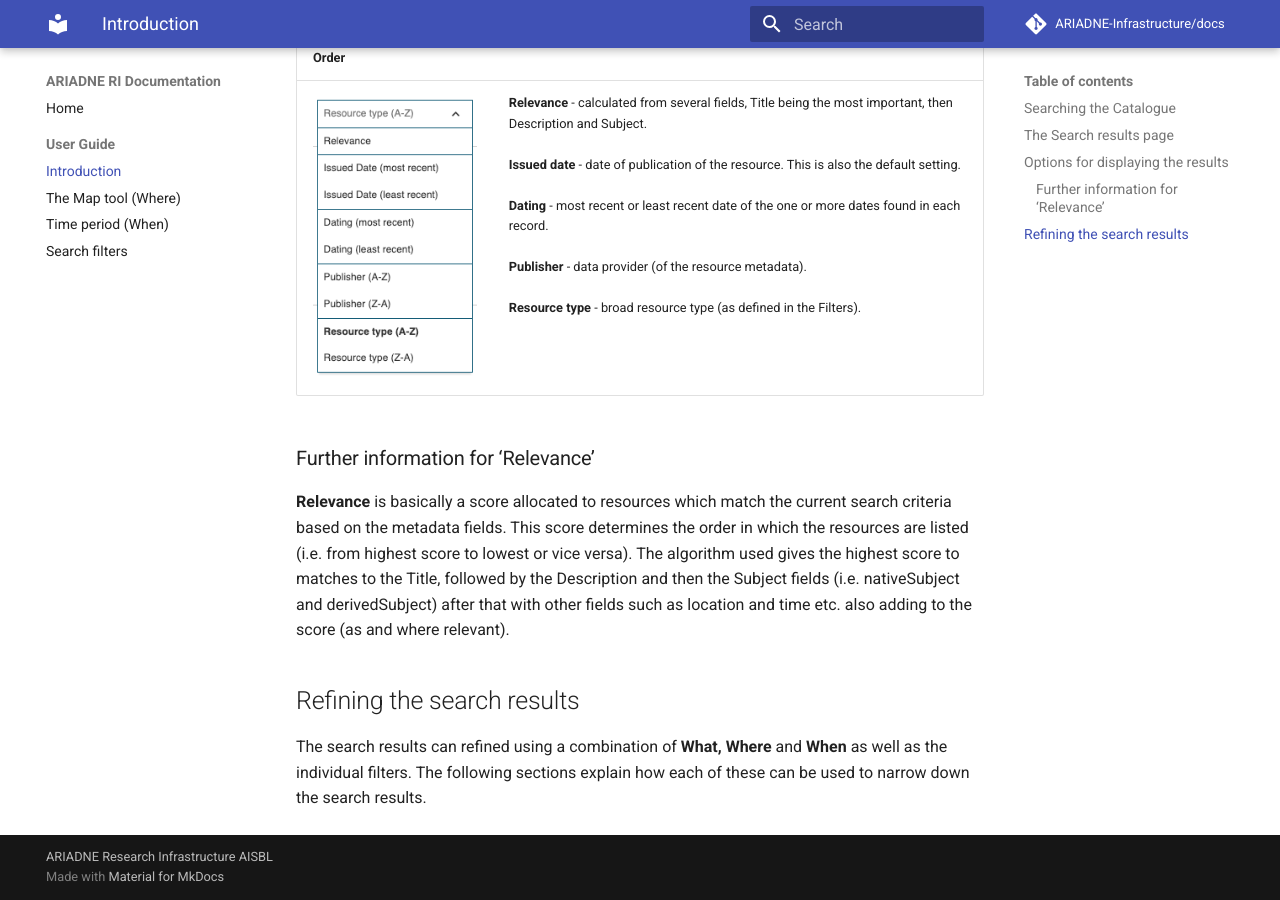
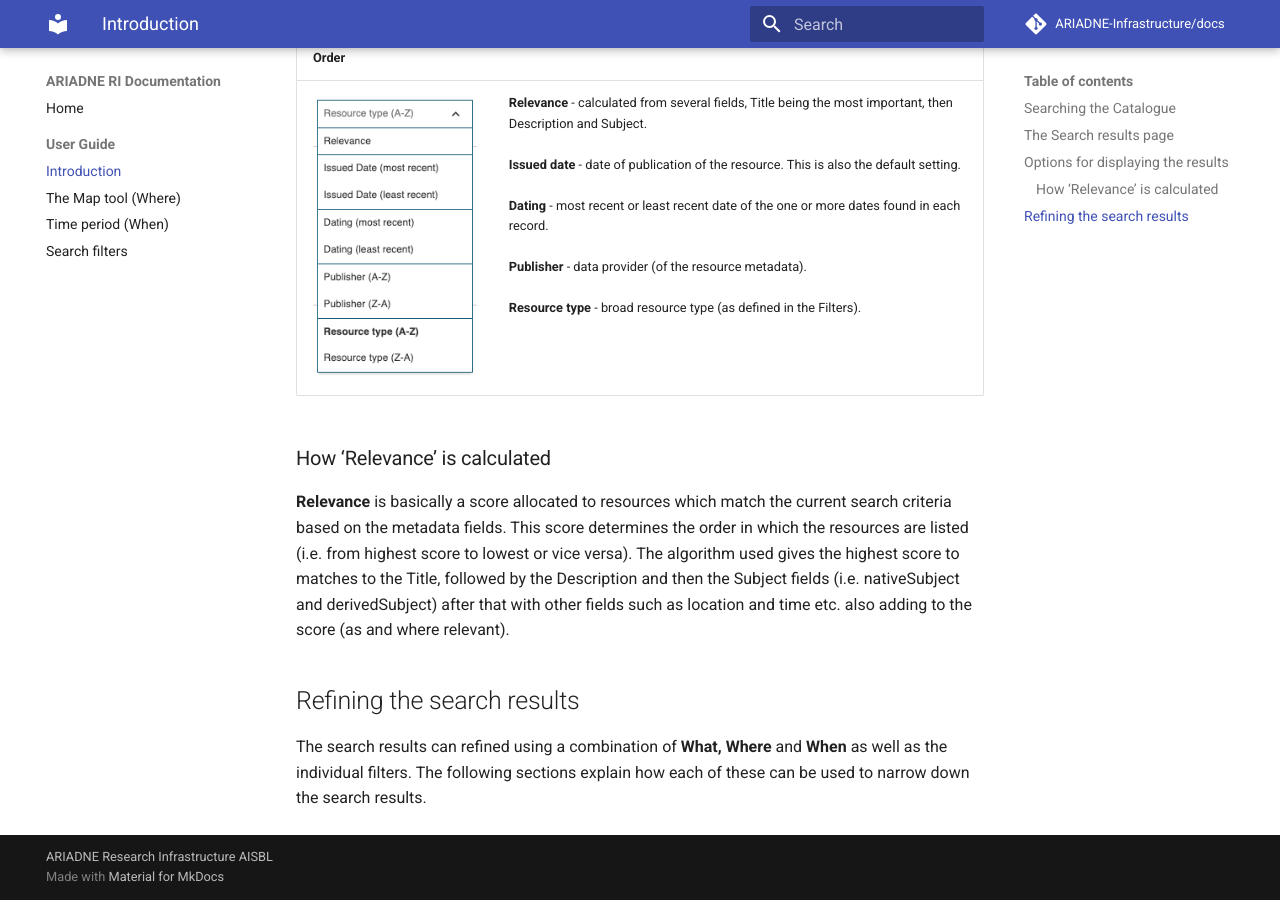
Before and after one commit to uoy-ads/hsds-data-catalogue-docs, an MkDocs documentation site: the page built from docs/Portal_User_Guide/Section-1_What.md, in a window 1280 px wide and 900 px high, scrolled down 3612 px. Built offline with MkDocs 1.6.1 and Material for MkDocs 9.7.7, drawn with Linux system fonts in a browser that asks for light colours; comment, search, counter and statistics services are not loaded.

Commit message:
Update Section-1_What.md

```diff
--- a/docs/Portal_User_Guide/Section-1_What.md
+++ b/docs/Portal_User_Guide/Section-1_What.md
@@ -56,7 +56,7 @@ At the top on the right hand side of the Results page are two options for contro
 | ------------- | ----------- |
 | ![Alt text](../assets/31-Order_options.png) | **Relevance** - calculated from several fields, Title being the most important, then Description and Subject.<Br><Br>**Issued date** - date of publication of the resource. This is also the default setting.<Br><Br>**Dating** - most recent or least recent date of the one or more dates found in each record.<Br><Br>**Publisher** - data provider (of the resource metadata).<Br><Br>**Resource type** - broad resource type (as defined in the Filters).|
 
-### Further information for ‘Relevance’
+### How ‘Relevance’ is calculated
 
 **Relevance** is basically a score allocated to resources which match the current search criteria based on the metadata fields. This score determines the order in which the resources are listed (i.e. from highest score to lowest or vice versa). The algorithm used gives the highest score to matches to the Title, followed by the Description and then the Subject fields (i.e. nativeSubject and derivedSubject) after that with other fields such as location and time etc. also adding to the score (as and where relevant).
 
```
